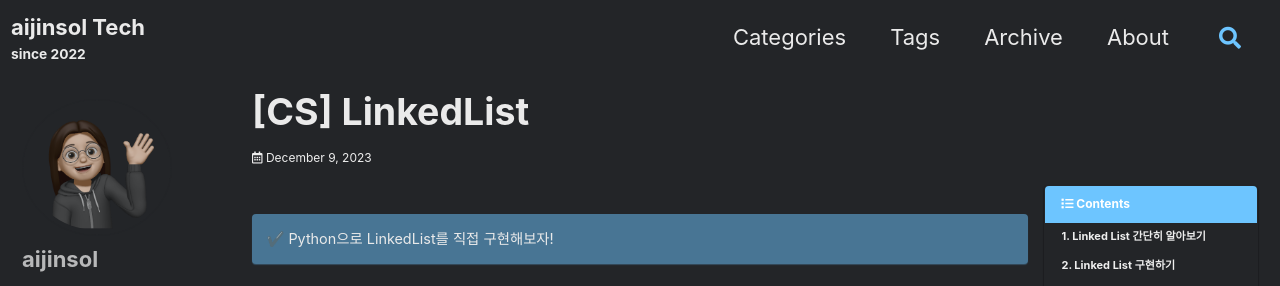
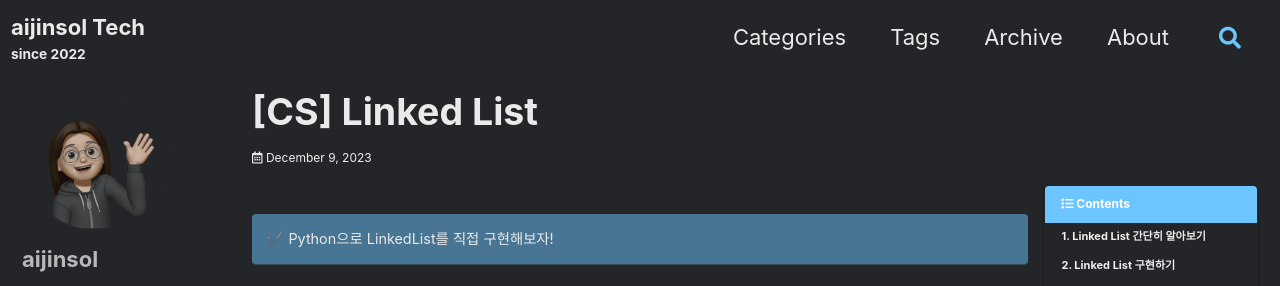
Before and after one commit to aijinsol/aijinsol.github.io, a Jekyll site: the page built from _posts/2023-12-09-linked_list.md, in a window 1280 px wide and 900 px high. Shown: the top 286 px of the window. Built offline with Jekyll 4.4.1, drawn with Linux system fonts in a browser that asks for light colours; cached includes are drawn as plain includes; comment, search, counter and statistics services are not loaded; some of the changed text lies outside the part shown.

Commit message:
docs: update some post info

```diff
--- a/_posts/2023-12-09-linked_list.md
+++ b/_posts/2023-12-09-linked_list.md
@@ -1,10 +1,10 @@
 ---
-title: "[CS] LinkedList"
-excerpt: "Python으로 LinkedList 구현하기"
+title: "[CS] Linked List"
+excerpt: "Python으로 Linked List 구현하기"
 categories:
   - CS
 tags:
-  - LinkedList
+  - Linked List
 last_modified_at: 2023-12-09
 ---
 
```
